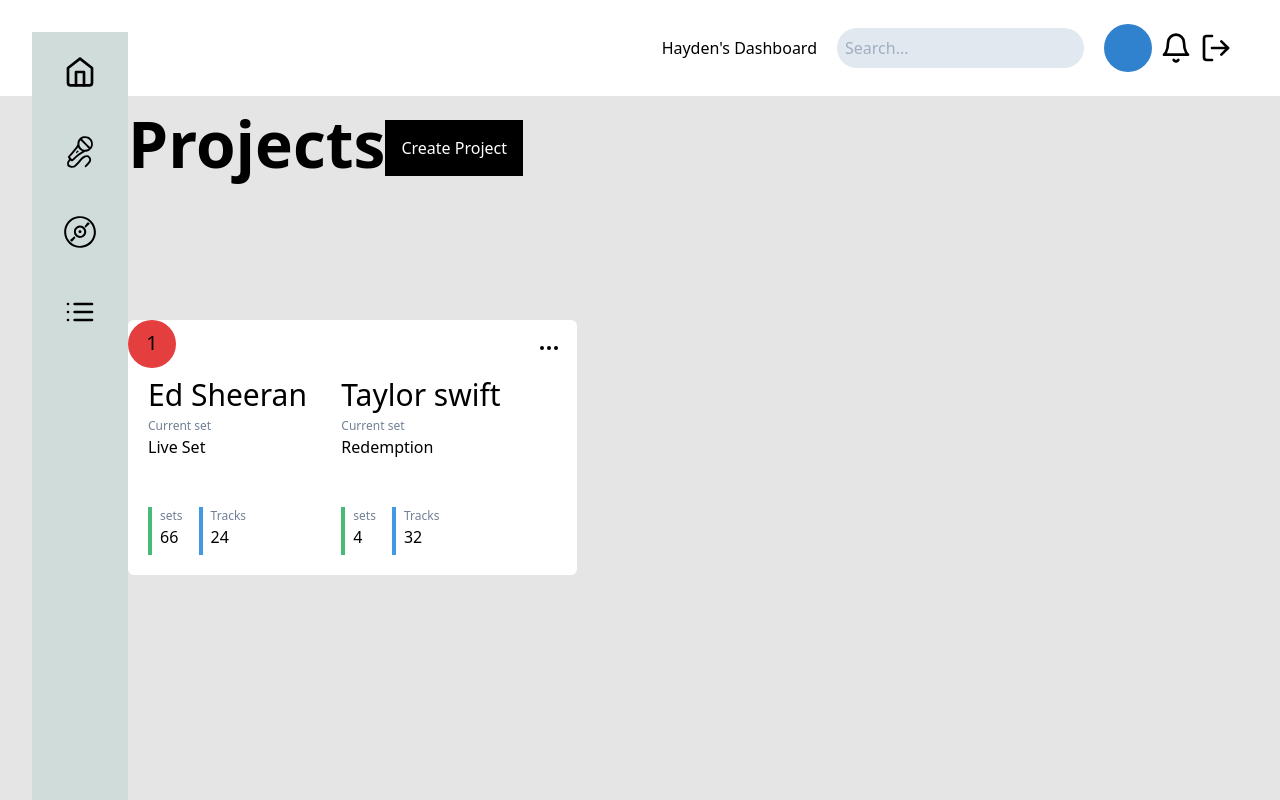
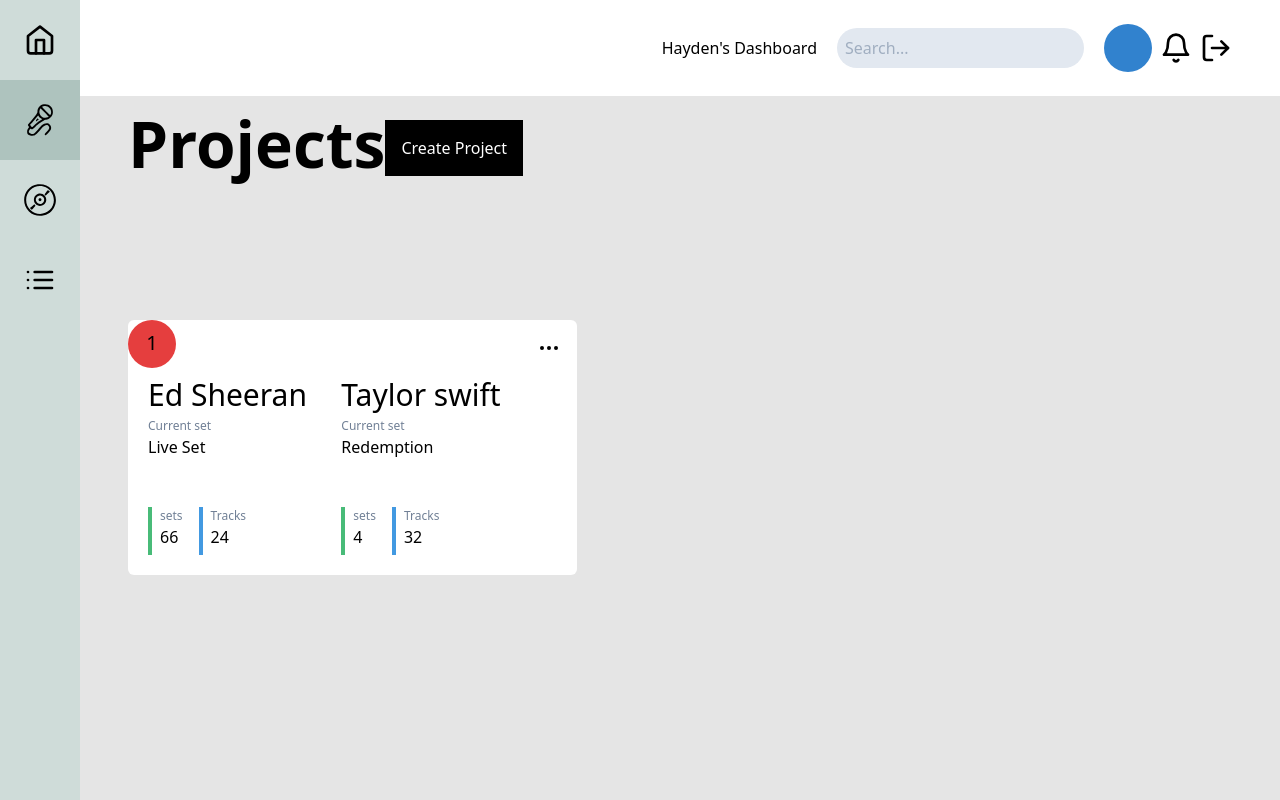
Before and after one commit to HaydenGriffin/Quokka, a React (Create React App) app in the folder frontend/: page / in a window 1280 px wide. Built offline with nearby package versions, Linux system fonts and the light colour scheme.

Commit message:
altered sidebar width and icon active.

```diff
--- a/frontend/src/components/SideBar.tsx
+++ b/frontend/src/components/SideBar.tsx
@@ -8,9 +8,9 @@ const IconClassName = 'icon';
 
 const Sidebar: FC = () => {
   return (
-    <div className="sidebar">
+    <div className="w-20 fixed h-screen bg-accent">
       <HomeIcon className={IconClassName} />
-      <ArtistIcon className={IconClassName} />
+      <ArtistIcon className="icon-active" />
       <TrackIcon className={IconClassName} />
       <SetlistIcon className={IconClassName} />
     </div>
```
